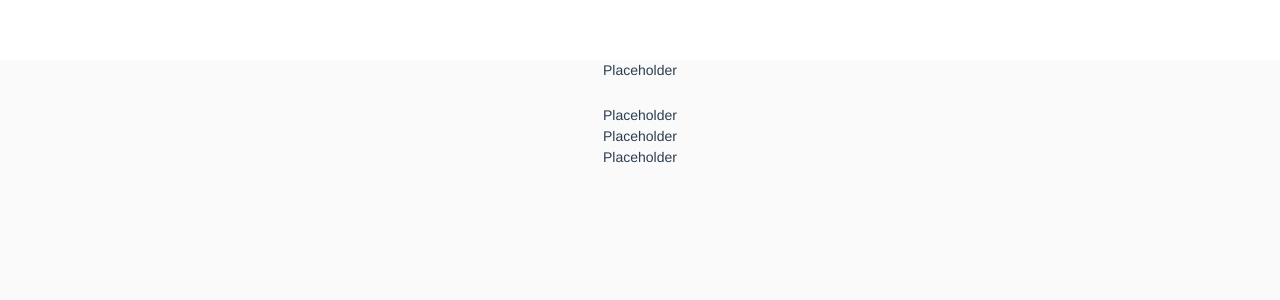
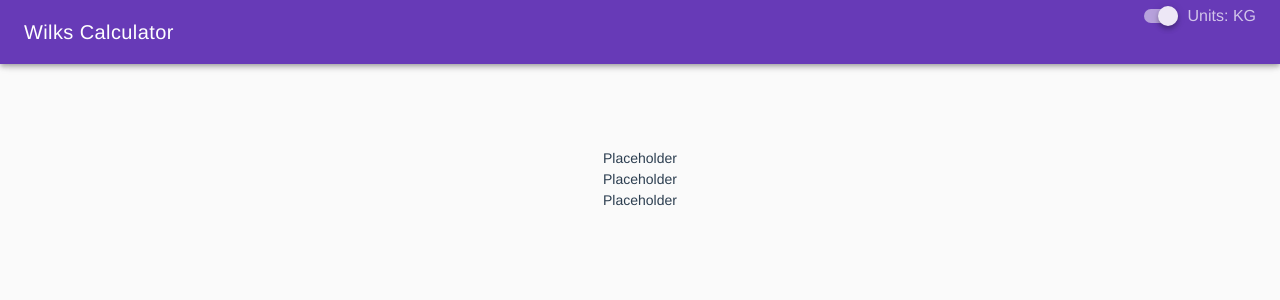
Before and after one commit to trepz/wilks-calculator, a Vue app: page / in a window 1280 px wide. Shown: the top 300 px of the page. Built offline with nearby package versions, Linux system fonts and the light colour scheme.

Commit message:
Create TopBar component

```diff
--- a/src/components/TopBar.vue
+++ b/src/components/TopBar.vue
@@ -1,3 +1,30 @@
 <template>
-  <div>Placeholder</div>
+  <v-toolbar color="deep-purple" dark fixed app>
+    <v-toolbar-title>Wilks Calculator</v-toolbar-title>
+    <v-spacer></v-spacer>
+    <v-toolbar-items>
+      <v-switch
+        :label="`Units: ${useKilos ? 'KG' : 'LBS'}`"
+        v-model="units"
+        color="deep-purple lighten-5"
+      ></v-switch>
+    </v-toolbar-items>
+  </v-toolbar>
 </template>
+
+<script lang="ts">
+import { Component, Vue, Prop } from 'vue-property-decorator'
+
+@Component
+export default class App extends Vue {
+  @Prop({ type: Boolean, default: true })
+  useKilos: boolean = true
+
+  get units() {
+    return this.useKilos
+  }
+  set units(val) {
+    this.$emit('unitChange', !this.useKilos)
+  }
+}
+</script>
```
